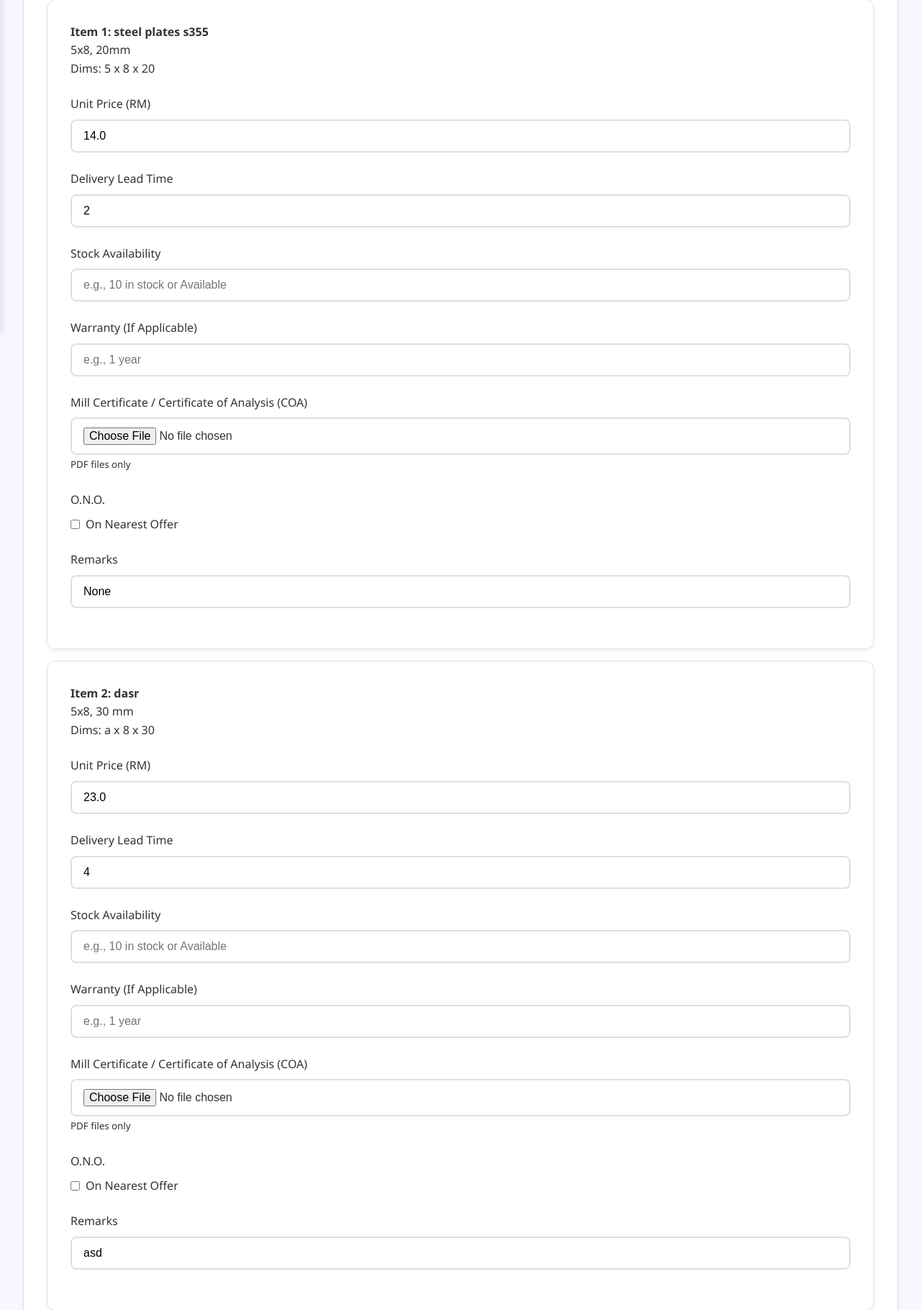
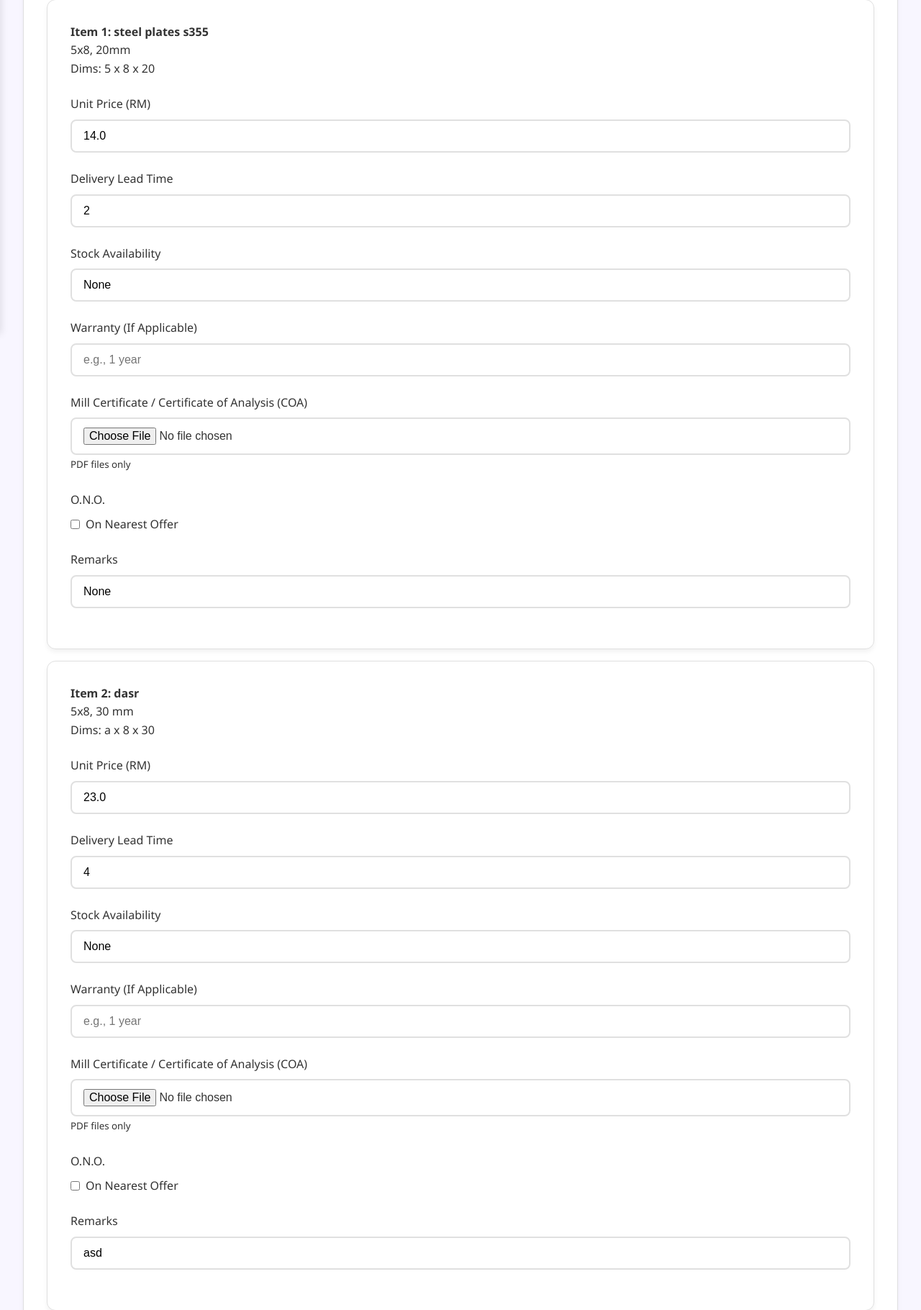
Before and after one commit to schizoscar/Procure-Flow, a Flask app: page /task/1/quotes/1 in a window 1280 px wide. Shown: the part 336-2156 px from the top of the page at 72% size. Run offline with Flask 3, Linux system fonts and the light colour scheme; a user stored in the database is signed in; data comes from the database, SQL or seed files in the repository.

Commit message:
Fix issue where Stcok Availability is not syncing from supplier form to capture quote

```diff
--- a/templates/quotes_form.html
+++ b/templates/quotes_form.html
@@ -35,7 +35,7 @@
                     </div>
                     <div class="form-group">
                         <label class="form-label">Stock Availability</label>
-                        <input type="text" class="form-control" name="stock_availability_{{ item.id }}" placeholder="e.g., 10 in stock or Available">
+                        <input type="text" class="form-control" name="stock_availability_{{ item.id }}" value="{{ existing.stock_availability if existing else '' }}" placeholder="e.g., 10 in stock or Available">
                     </div>
                     <div class="form-group">
                         <label class="form-label">Warranty (If Applicable)</label>
```
